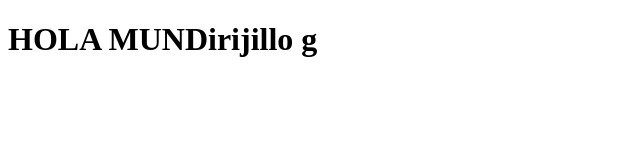
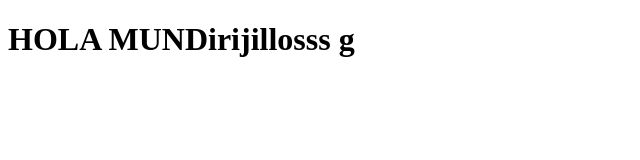
Before and after one commit to olayita15/ProyectoFaseIIFundaci-nSocialCrecer, a website: page public/index.html in a window 1280 px wide. Shown: the full height of the page, 0-640 px from the left. Drawn offline with Linux system fonts and the light colour scheme.

Commit message:
add prueba

```diff
--- a/public/index.html
+++ b/public/index.html
@@ -7,6 +7,6 @@
     <title>Document</title>
 </head>
 <body>
-    <h1>HOLA MUNDirijillo g</h1>
+    <h1>HOLA MUNDirijillosss g</h1>
 </body>
 </html>
```
